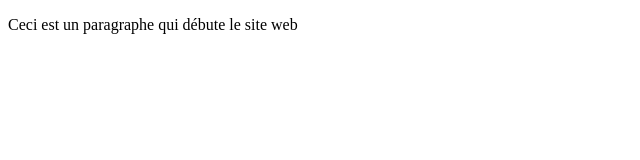
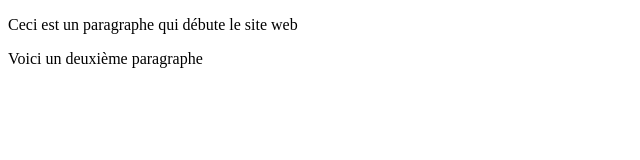
Before and after one commit to Runepale/projet1, a plain HTML site: page index.html in a window 1280 px wide. Shown: the whole page, without its empty margins (0-640 px from the left). Drawn offline with Linux system fonts and the light colour scheme.

Commit message:
Update index.html

```diff
--- a/index.html
+++ b/index.html
@@ -12,5 +12,7 @@
     <p>Ceci est un paragraphe qui débute le site web</p>
 </section>
 
+    <p>Voici un deuxième paragraphe</p>
+
 </body>
 </html>
```
